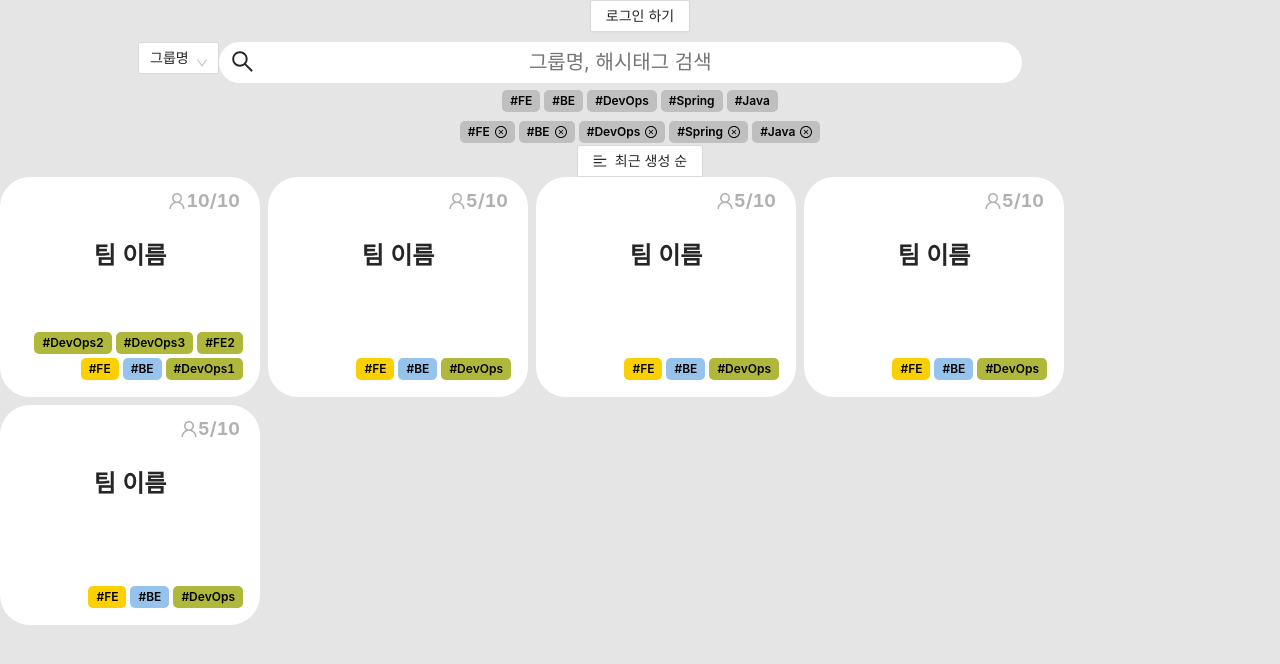
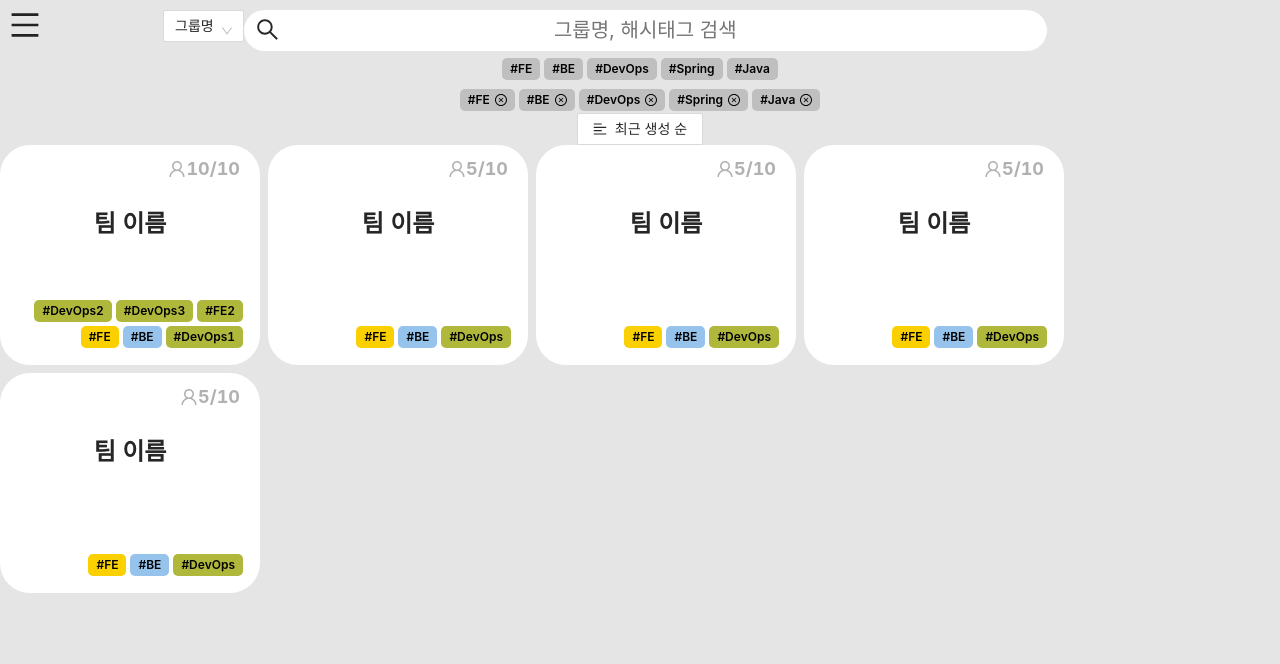
Before and after one commit to cbnu12/yas-front, a React (Create React App) app: page / in a window 1280 px wide. Shown: the top 664 px of the page. Built offline with nearby package versions, Linux system fonts and the light colour scheme.

Commit message:
feat: 메인 페이지 레이아웃 적용

```diff
--- a/src/pages/Main/Main.scss
+++ b/src/pages/Main/Main.scss
@@ -3,6 +3,35 @@
     height: 100vh;
     text-align: center;
     background-color: #E5E5E5;
+
+    &__sider {
+        background-color: white !important;
+        z-index: 2;
+
+        &__button{
+            display: block;
+            transform: translate(-50%, -50%);
+            top: 50%;
+            left: 50%;
+        }
+
+        &__box {
+            background-color: black;
+            opacity: 0.5;
+            width: 100%;
+            height: 100%;
+            position: fixed;
+            top: 0px;
+            left: 0px;
+            z-index: 1;
+        }
+    }
+
+    &__menu {
+        font-size: 30px;
+        padding: 10px;
+        float: left;
+    }
 
     &__team-container{
         display: flex;
--- a/src/pages/Main/Main.tsx
+++ b/src/pages/Main/Main.tsx
@@ -1,29 +1,55 @@
-import React from "react";
+import { useNavigate } from "react-router-dom";
+import { useState, MouseEvent } from "react";
+import { Button, Layout } from "antd";
+import { MenuOutlined } from "@ant-design/icons";
 import SearchInput from "./components/SearchInput";
 import MainView from "./Main.view";
 import { MainListData, tagList } from "./data/data";
 import SortInput from "./components/SortInput";
 
 import "./Main.scss";
-import { useNavigate } from "react-router-dom";
-import { Button } from "antd";
+
+const { Sider, Content } = Layout;
 
 const Main = () => {
   const navigate = useNavigate();
+  const [showSider, setShowSider] = useState<boolean>(false);
 
   return (
-    <div className="main">
+    <>
+      <Layout>
+        {showSider && (
+          <>
+            <div
+              className="main__sider__box"
+              onClick={() => setShowSider(false)}
+            />
+            <Sider className="main__sider" width="300">
               <Button
+                className="main__sider__button"
+                shape="round"
                 onClick={() => {
                   navigate("/signIn");
                 }}
               >
                 로그인 하기
               </Button>
+            </Sider>
+          </>
+        )}
+        <Content>
+          <div className="main">
+            <MenuOutlined
+              className="main__menu"
+              onClick={() => setShowSider(!showSider)}
+            />
             <SearchInput tagList={tagList} />
             <SortInput />
             <MainView list={MainListData} />
           </div>
+        </Content>
+      </Layout>
+    </>
   );
 };
 
```
Lines whose indentation alone changed are shown as unchanged.
